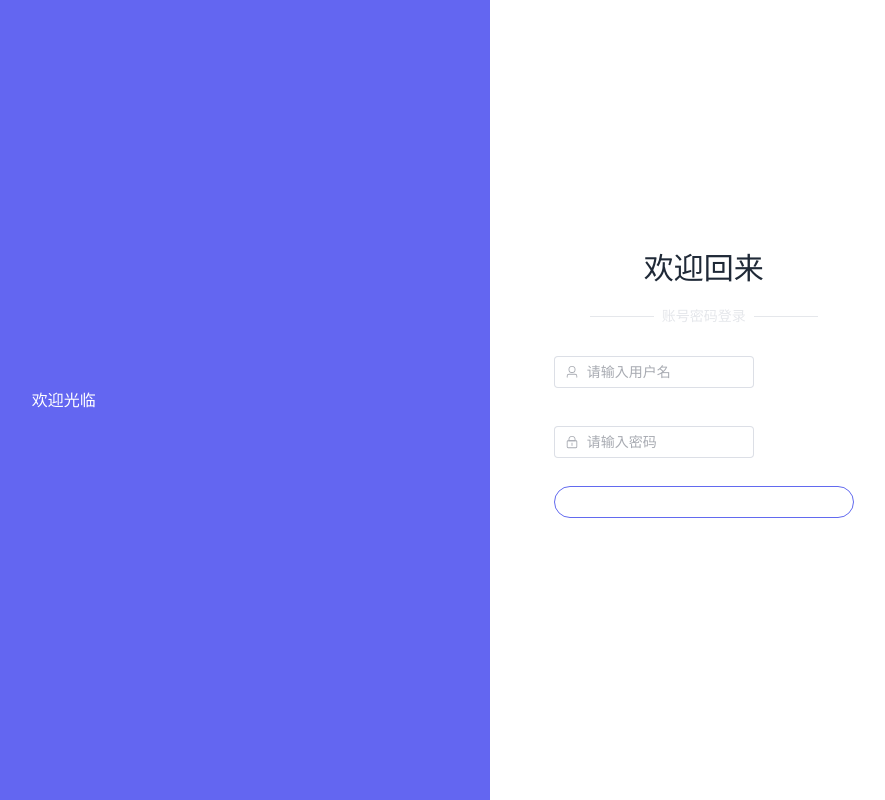
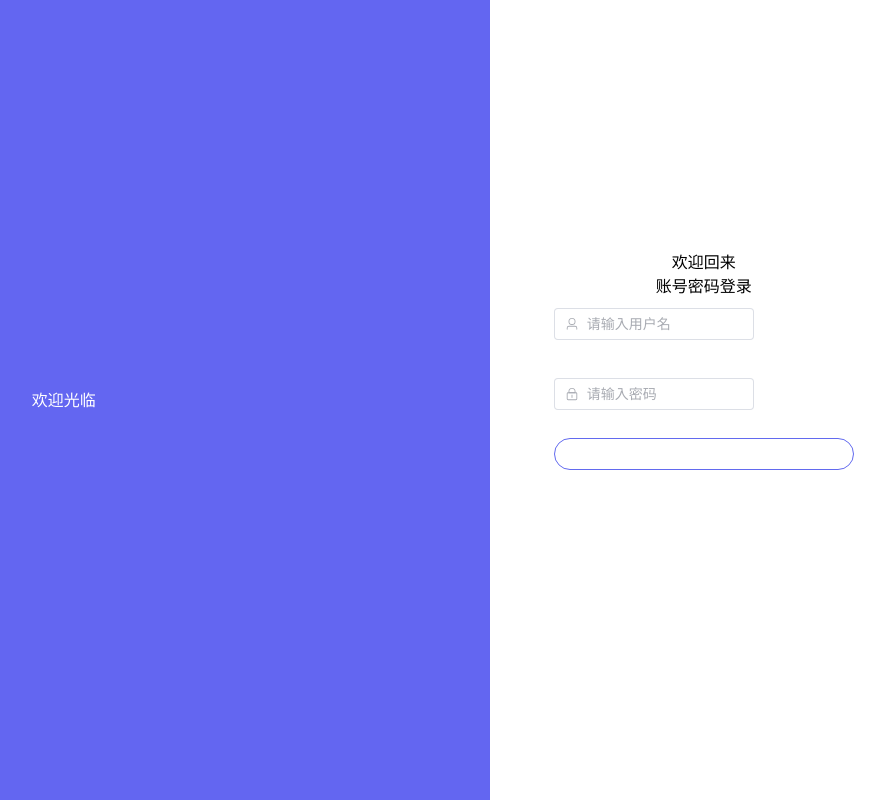
Before and after one commit to ZhangHaoMr/vue-shop, a Vue app: page /#/login in a window 1280 px wide. Shown: the whole page, without its empty margins (363-1248 px from the left). Built offline with nearby package versions, Linux system fonts and the light colour scheme.

Commit message:
style(src): 全局引入图标，class类样式抽离、登录表单验证

```diff
--- a/components.d.ts
+++ b/components.d.ts
@@ -13,6 +13,7 @@ declare module '@vue/runtime-core' {
     ElCol: typeof import('element-plus/es')['ElCol']
     ElForm: typeof import('element-plus/es')['ElForm']
     ElFormItem: typeof import('element-plus/es')['ElFormItem']
+    ElIcon: typeof import('element-plus/es')['ElIcon']
     ElInput: typeof import('element-plus/es')['ElInput']
     ElRow: typeof import('element-plus/es')['ElRow']
     RouterLink: typeof import('vue-router')['RouterLink']
--- a/package.json
+++ b/package.json
@@ -10,6 +10,7 @@
     "prepare": "husky install"
   },
   "dependencies": {
+    "@element-plus/icons-vue": "^2.1.0",
     "core-js": "^3.8.3",
     "element-plus": "^2.3.3",
     "vue": "^3.2.13",
--- a/src/main.ts
+++ b/src/main.ts
@@ -3,10 +3,12 @@ import App from './App.vue';
 import router from './router/index';
 import store from './store/index';
 import 'windi.css';
-// import ElementPlus from 'element-plus';
-// import 'element-plus/dist/index.css';
+import * as ElementPlusIconsVue from '@element-plus/icons-vue';
 
 const app = createApp(App);
+for (const [key, component] of Object.entries(ElementPlusIconsVue)) {
+  app.component(key, component)
+}
 app.use(router);
 app.use(store);
 // app.use(ElementPlus);
--- a/src/views/Login/Login.vue
+++ b/src/views/Login/Login.vue
@@ -5,13 +5,11 @@
     >
     <el-col :lg="8" :md="12">
       <div class="login">
-        <h2 class="fond-bold text-3xl text-gray-800">欢迎回来</h2>
-        <div
-          class="my-5 text-gray-300 flex items-center justify-center space-x-2"
-        >
-          <div class="h-[1px] w-16 bg-gray-200"></div>
-          <div class="font-extralight text-sm text-gray-200">账号密码登录</div>
-          <div class="h-[1px] w-16 bg-gray-200"></div>
+        <h2>欢迎回来</h2>
+        <div class="box">
+          <div class="line"></div>
+          <div class="zh">账号密码登录</div>
+          <div class="line"></div>
         </div>
         <div class="inp">
           <el-form
@@ -27,20 +25,26 @@
                 v-model="ruleForm.username"
                 class="w-50 m-2"
                 placeholder="请输入用户名"
-                :prefix-icon="User"
-              />
+              >
+                <template #prefix>
+                  <el-icon class="el-input__icon"><User /></el-icon>
+                </template>
+              </el-input>
             </el-form-item>
             <el-form-item prop="password">
               <el-input
                 v-model="ruleForm.password"
                 class="w-50 m-2"
                 placeholder="请输入密码"
-                :prefix-icon="Lock"
                 show-password
-              />
+              >
+                <template #prefix>
+                  <el-icon class="el-input__icon"><Lock /></el-icon>
+                </template>
+              </el-input>
             </el-form-item>
             <el-form-item>
-              <el-button round color="#626aef" @click="resetForm(ruleFormRef)"
+              <el-button round color="#626aef" @click="submitForm(ruleFormRef)"
                 >登录</el-button
               >
             </el-form-item>
@@ -51,12 +55,12 @@
   </el-row>
 </template>
 
-<script setup>
+<script setup lang="ts">
 import { reactive, ref } from 'vue';
-import { User, Lock } from '@element-plus/icons-vue';
+import type { FormInstance } from 'element-plus';
 
 const formSize = ref('default');
-const ruleFormRef = ref();
+const ruleFormRef = ref<FormInstance>();
 const ruleForm = reactive({
   username: '',
   password: ''
@@ -65,22 +69,27 @@ const rules = reactive({
   username: [
     {
       required: true,
-      message: 'Please input Activity name',
+      message: '用户名不能为空',
       trigger: 'blur'
-    },
-    { min: 3, max: 5, message: 'Length should be 3 to 5', trigger: 'blur' }
+    }
   ],
   password: [
     {
       required: true,
-      message: 'Please input Activity name',
+      message: '密码不能为空',
       trigger: 'blur'
     }
   ]
 });
-const resetForm = (formEl) => {
+const submitForm = (formEl: FormInstance | undefined) => {
   if (!formEl) return;
-  formEl.resetFields();
+  formEl.validate((valid, fields) => {
+    if (valid) {
+      console.log(formEl);
+    } else {
+      console.log('error submit!', fields);
+    }
+  });
 };
 </script>
 
@@ -98,20 +107,17 @@ const resetForm = (formEl) => {
   width: 300px;
   height: 300px;
   text-align: center;
-  h3 {
-    @apply text-2xl font-bold;
+  h2 {
+    @apply text-3xl text-gray-800;
   }
 
   .box {
-    width: 100%;
-    display: flex;
-    justify-content: space-around;
-    align-items: center;
-    margin: 10px 0;
-    .gang {
-      width: 25%;
-      height: 0;
-      border: 1px solid #ecefec;
+    @apply my-5 text-gray-300 flex items-center justify-center space-x-2;
+    .line {
+      @apply h-[1px] w-16 bg-gray-200;
+    }
+    .zh {
+      @apply font-extralight text-sm text-gray-200;
     }
   }
   .inp {
```
Also changed, not shown: 1 other file (tests, documents, lock files or other folders).
